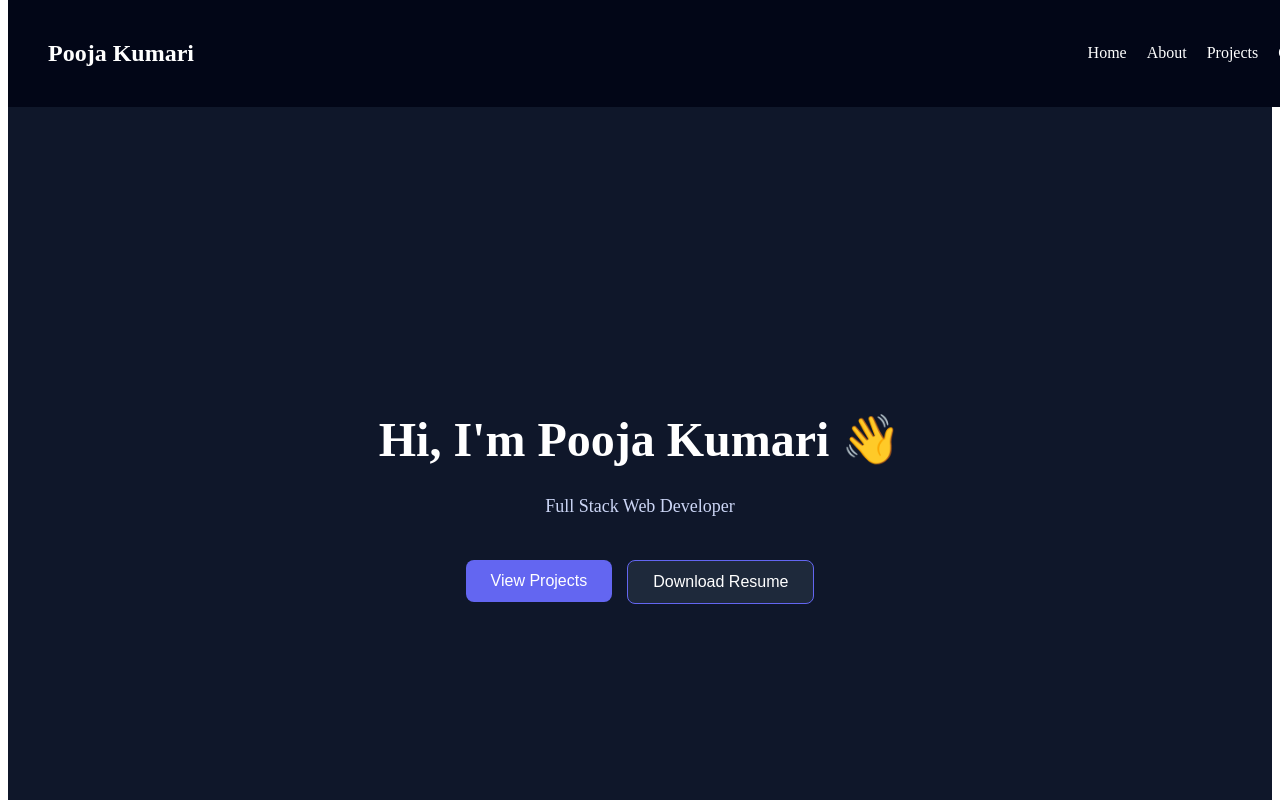
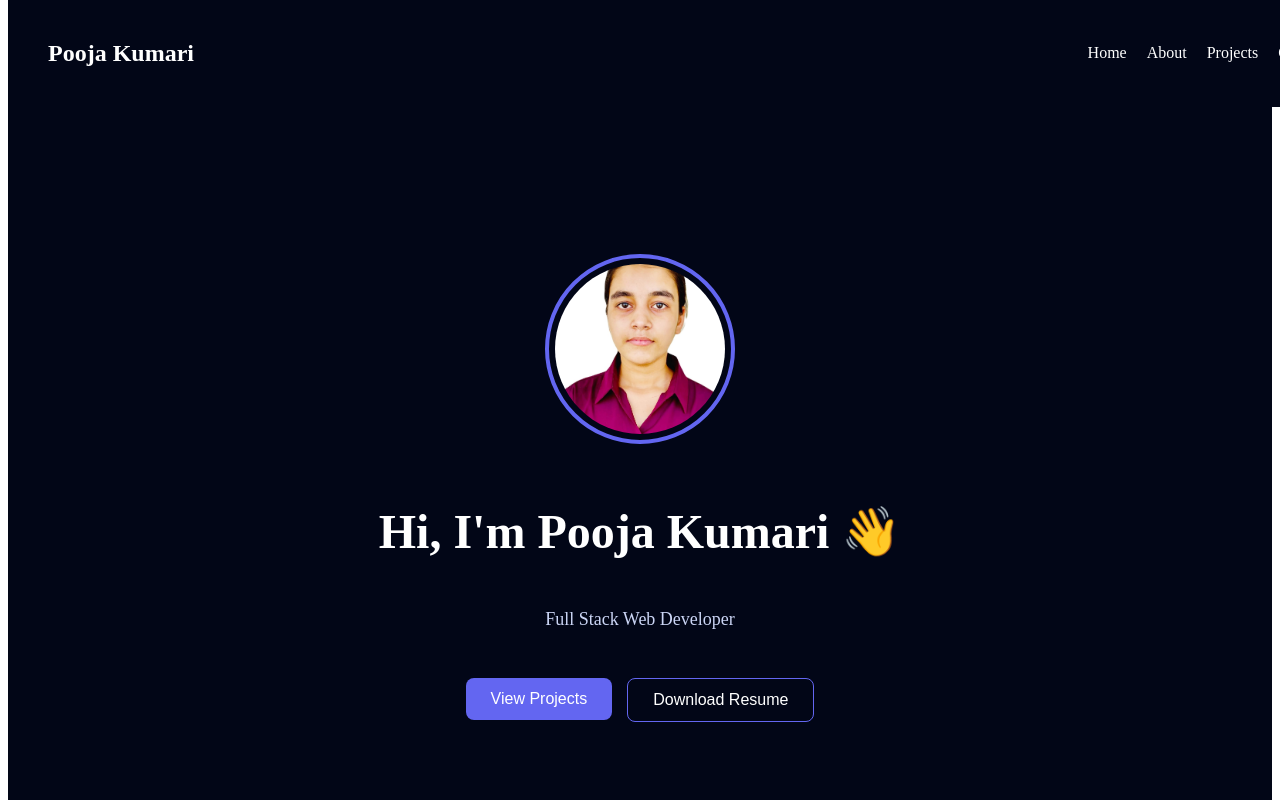
Before and after one commit to pk1305/FUTURE_FS_01, a React (Vite) app: page / in a window 1280 px wide. Shown: the top 800 px of the page. Built offline with nearby package versions, Linux system fonts and the light colour scheme.

Commit message:
Fix profile image filename

```diff
--- a/src/components/Hero.jsx
+++ b/src/components/Hero.jsx
@@ -4,27 +4,52 @@ function Hero() {
       id="home"
       style={{
         minHeight: "100vh",
-        backgroundColor: "#0f172a",
+        background: "linear-gradient(180deg, #020617, #020617)",
         display: "flex",
         flexDirection: "column",
         justifyContent: "center",
         alignItems: "center",
         textAlign: "center",
+        paddingTop: "80px",
         color: "white",
-        paddingTop: "80px",
       }}
     >
-      <h1 style={{ fontSize: "48px", marginBottom: "10px" }}>
+      {/* PROFILE IMAGE */}
+      <div
+        style={{
+          width: "170px",
+          height: "170px",
+          borderRadius: "50%",
+          border: "4px solid #6366f1",
+          padding: "6px",
+          marginBottom: "20px",
+          display: "flex",
+          alignItems: "center",
+          justifyContent: "center",
+        }}
+      >
+        <img
+          src="/pooja.jpg"
+          alt="Pooja Kumari"
+          style={{
+            width: "100%",
+            height: "100%",
+            borderRadius: "50%",
+            objectFit: "cover",
+          }}
+        />
+      </div>
+
+      <h1 style={{ fontSize: "clamp(30px, 5vw, 48px)" }}>
         Hi, I'm Pooja Kumari 👋
       </h1>
 
-      <p style={{ fontSize: "18px", color: "#cbd5f5" }}>
+      <p style={{ fontSize: "18px", color: "#cbd5f5", marginTop: "10px" }}>
         Full Stack Web Developer
       </p>
 
       {/* BUTTONS */}
-      <div style={{ display: "flex", gap: "15px", marginTop: "25px" }}>
-        {/* View Projects Button */}
+      <div style={{ display: "flex", gap: "15px", marginTop: "30px" }}>
         <a href="#projects">
           <button
             style={{
@@ -41,12 +66,11 @@ function Hero() {
           </button>
         </a>
 
-        {/* Download Resume Button */}
         <a href="/Pooja_Kumari_Resume.pdf" download>
           <button
             style={{
               padding: "12px 25px",
-              backgroundColor: "#1e293b",
+              backgroundColor: "#020617",
               color: "white",
               border: "1px solid #6366f1",
               borderRadius: "8px",
```
Also changed, not shown: public/pooja.jpg (added).
